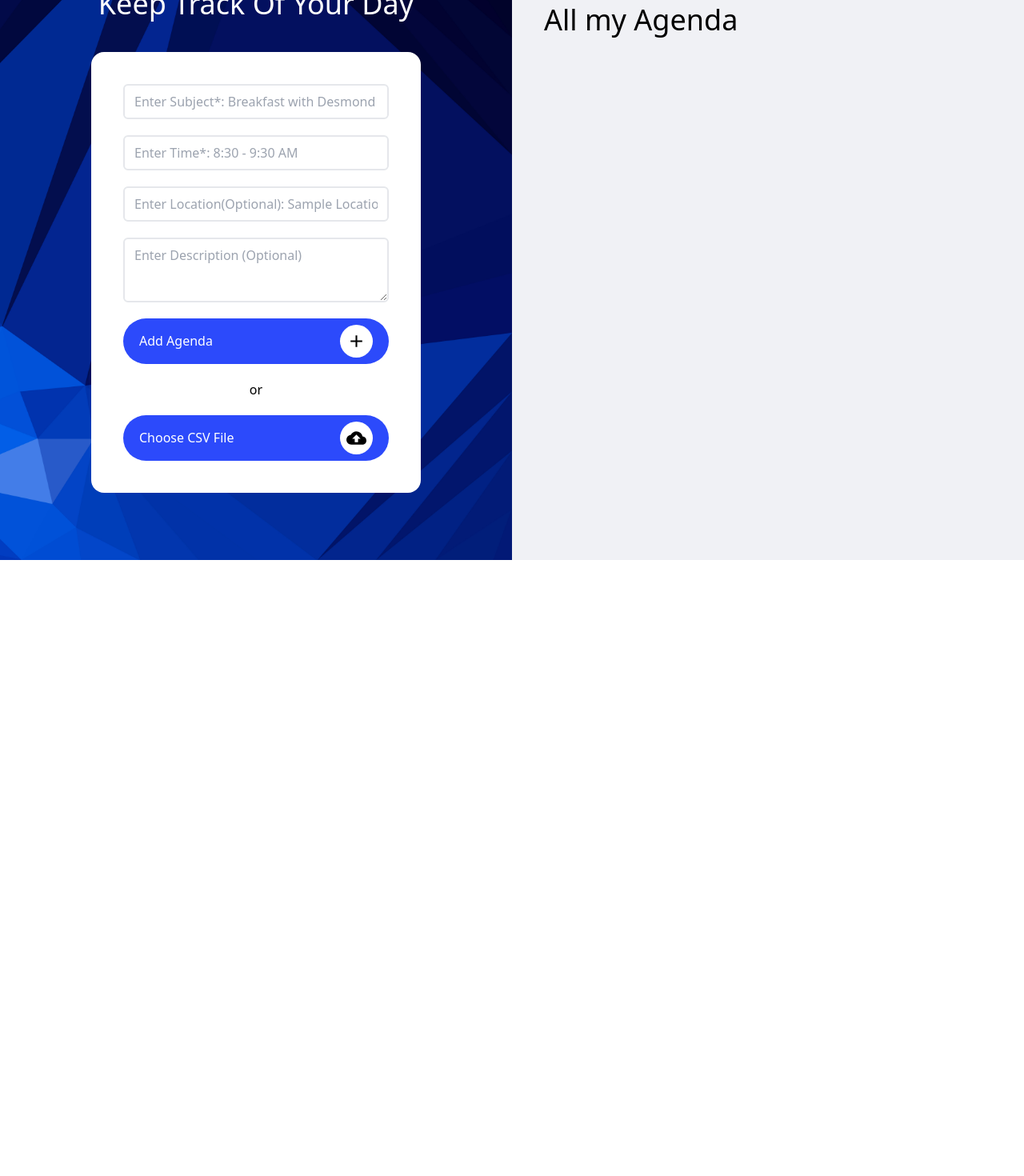
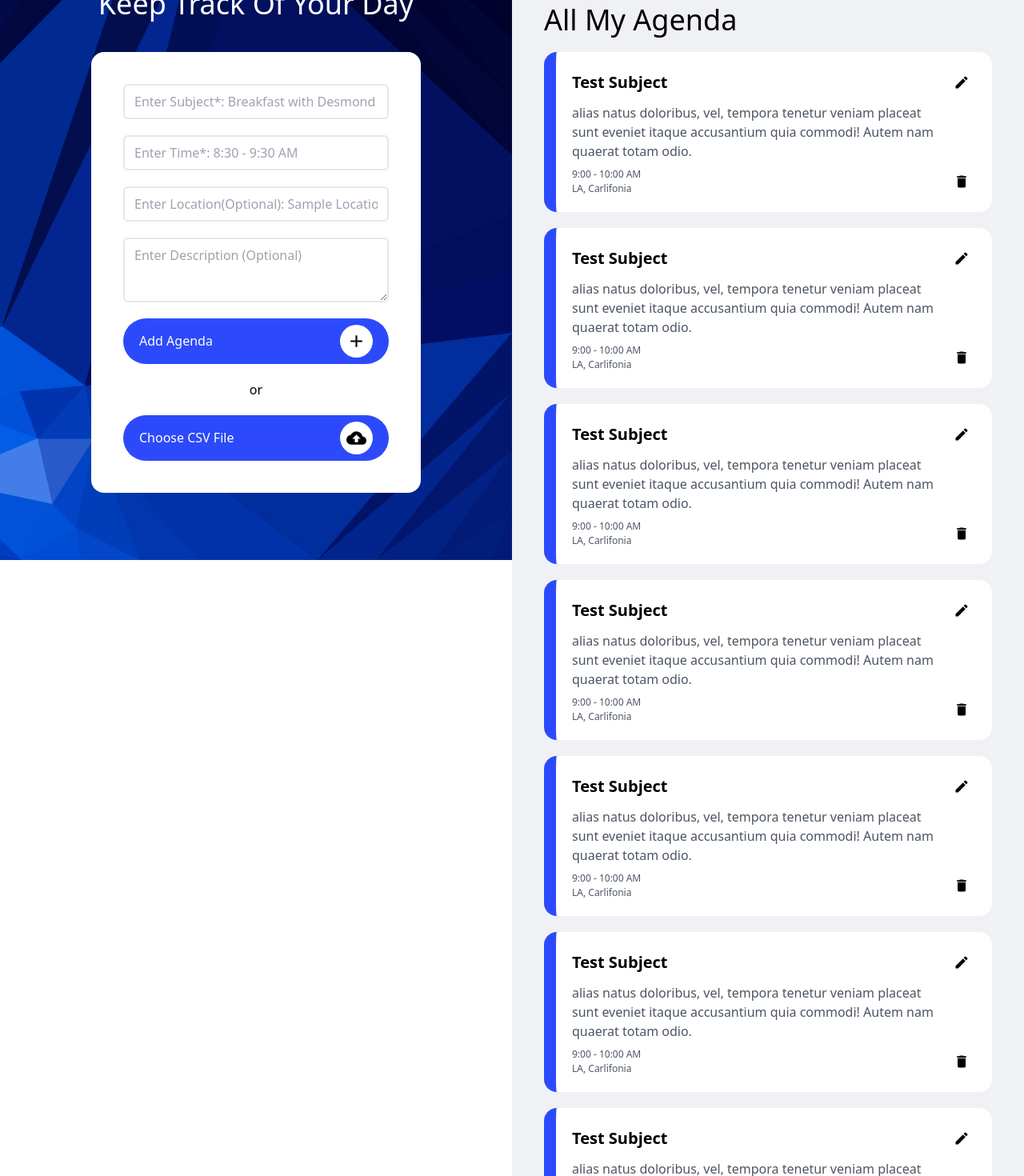
Before and after one commit to obendesmond/agenda_pro_yt, a React (Create React App) app: page / in a window 1280 px wide. Shown: the part 100-1570 px from the top of the page at 80% size. Before the commit the page ends 800 px from the top, so only its background shows below. Built offline with nearby package versions, Linux system fonts and the light colour scheme.

Commit message:
finished agenda ui

```diff
--- a/src/components/Agenda.js
+++ b/src/components/Agenda.js
@@ -5,6 +5,7 @@ import Icon from "./Icon";
 import { BsQuestionCircleFill } from "react-icons/bs";
 import { MdDelete } from "react-icons/md";
 import { BiHide } from "react-icons/bi";
+import AgendaSingle from "./AgendaSingle";
 
 const Agenda = () => {
   const [show, setShow] = useState(false);
@@ -12,7 +13,7 @@ const Agenda = () => {
   return (
     <div className="flex-[0.5] bg-greyColor w-full">
       {/* agenda header */}
-      <div className="bg-white flex flex-row items-center justify-end pr-10 gap-2 py-3 w-full shadow-md">
+      <div className="bg-white top-0 sticky flex flex-row items-center justify-end pr-10 gap-2 py-3 w-full shadow-md">
         <Icon
           click={() => setShow(!show)}
           color={show ? "red" : "blue"}
@@ -54,7 +55,16 @@ const Agenda = () => {
           </div>
         ) : (
           <div>
-            <p className="text-4xl mb-5">All my Agenda</p>
+            <p className="text-4xl mb-5">All My Agenda</p>
+            <AgendaSingle />
+            <AgendaSingle />
+            <AgendaSingle />
+            <AgendaSingle />
+            <AgendaSingle />
+            <AgendaSingle />
+            <AgendaSingle />
+            <AgendaSingle />
+            <AgendaSingle />
           </div>
         )}
       </div>
--- a/src/components/AgendaForm.js
+++ b/src/components/AgendaForm.js
@@ -36,7 +36,7 @@ const AgendaForm = () => {
 
 
   return (
-    <div className="flex-[0.5] h-[100vh] w-full" style={{
+    <div className="flex-[0.5] h-[100vh] w-full top-0 sticky z-10" style={{
         background:`url(${bgImage})`,
         backgroundPosition:"top right",
         backgroundSize:"cover",
--- /dev/null
+++ b/src/components/AgendaSingle.js
@@ -0,0 +1,30 @@
+import React from 'react'
+import Icon from './Icon'
+import { MdModeEditOutline, MdDelete } from "react-icons/md";
+
+const AgendaSingle = () => {
+
+  return (
+    <div className="flex flex-col mb-5 gap-2 w-full bg-white border-blueColor border-l-[15px] p-5 rounded-2xl">
+      <div className="flex items-center justify-between">
+        <p className="text-lg md:text-xl font-bold">Test Subject</p>
+        <Icon Icon={MdModeEditOutline} size={20} />
+      </div>
+      <div className="w-[90%]">
+        <p className="text-gray-600">
+          alias natus doloribus, vel, tempora tenetur veniam placeat sunt
+          eveniet itaque accusantium quia commodi! Autem nam quaerat totam odio.
+        </p>
+      </div>
+      <div className="flex items-center justify-between">
+        <div>
+          <p className="text-gray-600 text-[12px]">9:00 - 10:00 AM</p>
+          <p className="text-gray-600 text-[12px]">LA, Carlifonia</p>
+        </div>
+        <Icon Icon={MdDelete} size={20} />
+      </div>
+    </div>
+  );
+}
+
+export default AgendaSingle
--- a/src/components/Icon.js
+++ b/src/components/Icon.js
@@ -1,11 +1,12 @@
 import React from 'react'
 
-const Icon = ({Icon, color, click}) => {
+const Icon = ({Icon, color, click, size}) => {
   return (
     <div onClick={click} className='hover:bg-greyColor p-2 rounded-full cursor-pointer'>
-        <Icon color={color} size={25} />
+        <Icon color={color} size={size || 25} />
     </div>
   )
 }
 
+
 export default Icon
```
